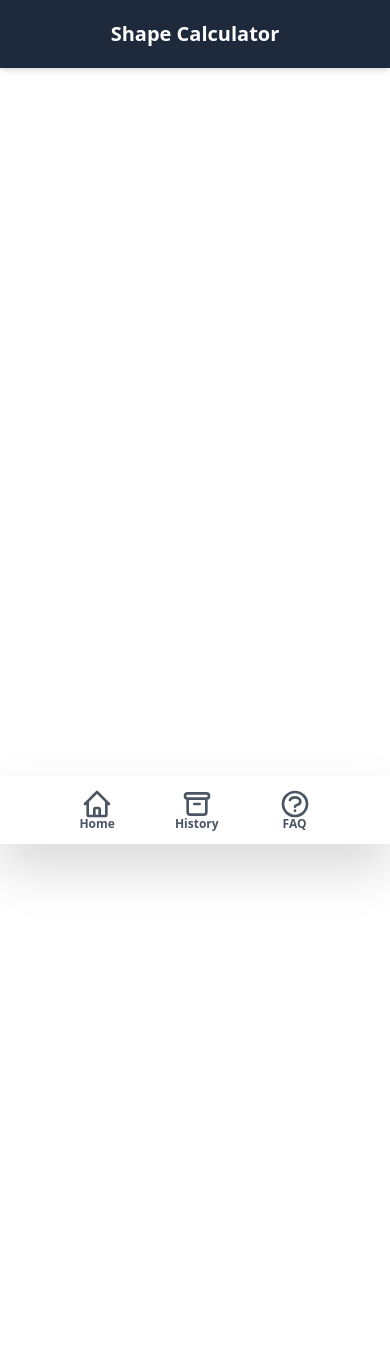
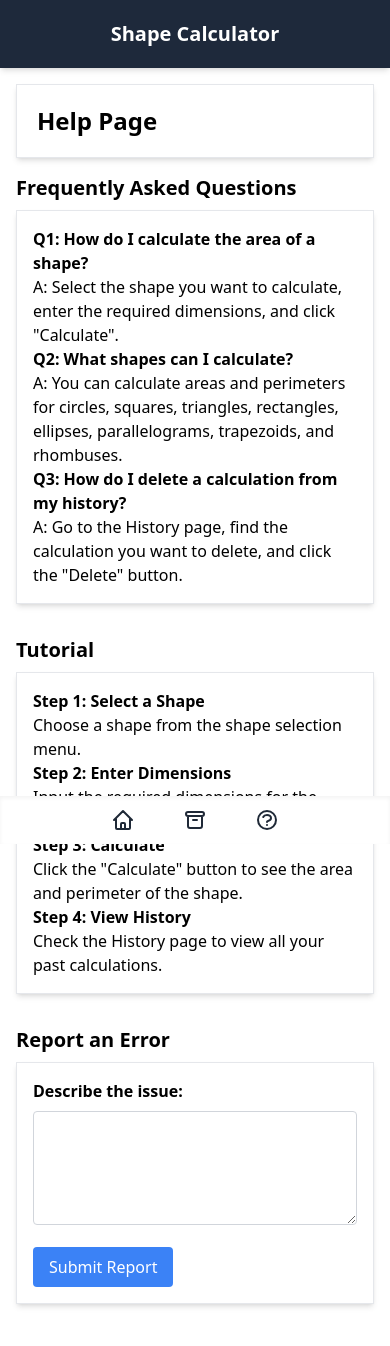
Before and after one commit to gelaws-hub/ta-rplbk, a React (Create React App) app: page /help in a window 390 px wide. Shown: the top 1346 px of the page. Before the commit the page ends 844 px from the top, so only its background shows below. Built offline with nearby package versions, Linux system fonts and the light colour scheme.

Commit message:
add help page

```diff
--- a/src/MainContainer.jsx
+++ b/src/MainContainer.jsx
@@ -12,6 +12,7 @@ import Parallelogram from "./Pages/Parallelogram";
 import Trapezoid from "./Pages/Trapezoid";
 import Rhombus from "./Pages/Rhombus";
 import HistoryPage from "./Pages/HistoryPage";
+import HelpPage from "./Pages/HelpPage";
 import Homepage from "./Pages/HomePage";
 
 const MainContainer = () => {
@@ -21,6 +22,7 @@ const MainContainer = () => {
       <Navbar />
       <Routes>
         <Route path="/" element={<Homepage />} />
+        <Route path="/help" element={<HelpPage />} />
         <Route path="/history" element={<HistoryPage />} />
         <Route path="/circle" element={<Circle />} />
         <Route path="/square" element={<Square />} />
--- /dev/null
+++ b/src/Pages/HelpPage.jsx
@@ -0,0 +1,92 @@
+import React, { useState } from "react";
+
+const HelpPage = () => {
+  const [errorMessage, setErrorMessage] = useState("");
+  const [reportSuccess, setReportSuccess] = useState("");
+
+  const handleReportError = (e) => {
+    e.preventDefault();
+    const errorReport = e.target.elements.errorReport.value;
+    const phoneNumber = "+6281312023307";
+    const whatsappUrl = `https://wa.me/${phoneNumber}?text=${encodeURIComponent(
+      `Error Report: ${errorReport}`
+    )}`;
+
+    window.open(whatsappUrl, "_blank");
+    setReportSuccess("Redirecting to WhatsApp...");
+    e.target.reset();
+  };
+
+  return (
+    <div className="container mx-auto p-4 mb-auto pb-20">
+      <h2 className="text-2xl font-bold mb-4 p-5 bg-white rounded-lg shadow-md border border-gray-200">
+        Help Page
+      </h2>
+
+      <div className="mb-8">
+        <h3 className="text-xl font-semibold mb-2">Frequently Asked Questions</h3>
+        <div className="bg-white rounded-lg shadow-md p-4 border border-gray-200">
+          <h4 className="font-bold">Q1: How do I calculate the area of a shape?</h4>
+          <p>A: Select the shape you want to calculate, enter the required dimensions, and click "Calculate".</p>
+
+          <h4 className="font-bold mt-4">Q2: What shapes can I calculate?</h4>
+          <p>A: You can calculate areas and perimeters for circles, squares, triangles, rectangles, ellipses, parallelograms, trapezoids, and rhombuses.</p>
+
+          <h4 className="font-bold mt-4">Q3: How do I delete a calculation from my history?</h4>
+          <p>A: Go to the History page, find the calculation you want to delete, and click the "Delete" button.</p>
+        </div>
+      </div>
+
+      <div className="mb-8">
+        <h3 className="text-xl font-semibold mb-2">Tutorial</h3>
+        <div className="bg-white rounded-lg shadow-md p-4 border border-gray-200">
+          <h4 className="font-bold">Step 1: Select a Shape</h4>
+          <p>Choose a shape from the shape selection menu.</p>
+
+          <h4 className="font-bold mt-4">Step 2: Enter Dimensions</h4>
+          <p>Input the required dimensions for the selected shape.</p>
+
+          <h4 className="font-bold mt-4">Step 3: Calculate</h4>
+          <p>Click the "Calculate" button to see the area and perimeter of the shape.</p>
+
+          <h4 className="font-bold mt-4">Step 4: View History</h4>
+          <p>Check the History page to view all your past calculations.</p>
+        </div>
+      </div>
+
+      <div className="mb-8">
+        <h3 className="text-xl font-semibold mb-2">Report an Error</h3>
+        <div className="bg-white rounded-lg shadow-md p-4 border border-gray-200">
+          {errorMessage && (
+            <div className="bg-red-100 border border-red-400 text-red-700 px-4 py-3 rounded relative mb-4">
+              <strong className="font-bold">{errorMessage}</strong>
+            </div>
+          )}
+          {reportSuccess && (
+            <div className="bg-green-100 border border-green-400 text-green-700 px-4 py-3 rounded relative mb-4">
+              <strong className="font-bold">{reportSuccess}</strong>
+            </div>
+          )}
+          <form onSubmit={handleReportError}>
+            <label htmlFor="errorReport" className="block font-bold mb-2">Describe the issue:</label>
+            <textarea
+              id="errorReport"
+              name="errorReport"
+              rows="4"
+              className="w-full p-2 border border-gray-300 rounded mb-4"
+              required
+            ></textarea>
+            <button
+              type="submit"
+              className="bg-blue-500 hover:bg-blue-600 text-white py-2 px-4 rounded"
+            >
+              Submit Report
+            </button>
+          </form>
+        </div>
+      </div>
+    </div>
+  );
+};
+
+export default HelpPage;
--- a/src/components/Navbar.jsx
+++ b/src/components/Navbar.jsx
@@ -29,28 +29,13 @@ const Navbar = () => {
     { name: "Trapezoid", to: "/trapezoid", icon: trapezoidIcon },
     { name: "Rhombus", to: "/rhombus", icon: rhombusIcon },
     { name: "History", to: "/history" },
-    { name: "FAQ", to: "/faq" },
+    { name: "Help", to: "/help" },
   ];
 
   const mobileLinks = [
-    {
-      name: "Home",
-      to: "/",
-      icon: <HiHome size={32} />,
-      outlineIcon: <HiOutlineHome size={32} />,
-    },
-    {
-      name: "History",
-      to: "/history",
-      icon: <HiArchive size={32} />,
-      outlineIcon: <HiOutlineArchive size={32} />,
-    },
-    {
-      name: "FAQ",
-      to: "/faq",
-      icon: <HiQuestionMarkCircle size={32} />,
-      outlineIcon: <HiOutlineQuestionMarkCircle size={32} />,
-    },
+    { name: "HomePage", to: "/", icon: <HiHome />, outlineIcon: <HiOutlineHome /> },
+    { name: "History", to: "/history", icon: <HiArchive />, outlineIcon: <HiOutlineArchive /> },
+    { name: "FAQ", to: "/faq", icon: <HiQuestionMarkCircle />, outlineIcon: <HiOutlineQuestionMarkCircle /> },
   ];
 
   const styleIsActive = (isActive) => {
@@ -61,68 +46,50 @@ const Navbar = () => {
 
   return (
     <>
-      <nav className="hidden md:h-auto md:p-4 md:flex md:flex-wrap bg-gray-800 md:text-white md:items-center md:gap-8 md:justify-between">
-        <div className="flex gap-1 overflow-auto font-normal flex-wrap">
-          {links.slice(0, -2).map((link) => (
+      <nav className="hidden md:h-auto md:p-4 md:flex bg-gray-800 md:text-white md:items-center md:gap-8 md:justify-between">
+        <div className="flex gap-1 overflow-auto font-semibold">
+          {links.slice(0, -1).map((link) => (
             <NavLink
               key={link.to}
               to={link.to}
               className={({ isActive }) => styleIsActive(isActive)}
             >
               {({ isActive }) => (
-                <div className="flex flex-row font-normal m-auto">
+                <div className="flex flex-row overflow font-semibold">
                   <img
                     src={link.icon}
                     alt={link.name}
-                    className={`h-6 ${isActive ? "" : "invert"} mr-2`}
+                    className={`h-6 ${isActive ? '' : 'invert'} mr-2`}
                   />
-                  <p>{link.name}</p>
+                  <p className="hidden">{link.name}</p>
                 </div>
               )}
             </NavLink>
           ))}
           <div className="flex-grow"></div>
         </div>
-        <div className="flex gap-1 overflow-auto font-normal">
-          {links.slice(-2).map((link) => (
-            <NavLink
-              key={link.to}
-              to={link.to}
-              className={({ isActive }) => styleIsActive(isActive)}
-            >
-              {link.name}
-            </NavLink>
-          ))}
+        <div className="flex gap-1 overflow-auto font-semibold">
+          <NavLink
+            to={links[links.length - 1].to}
+            className={({ isActive }) => styleIsActive(isActive)}
+          >
+            {links[links.length - 1].name}
+          </NavLink>
         </div>
       </nav>
 
       {/* For Mobile */}
       <nav
-        className="md:hidden bg-white text-gray-800 items-center font-semibold
-      justify-center flex fixed bottom-0 w-full z-50 py-2 px-3 gap-7 text-2xl sm:gap-9 drop-shadow-2xl"
+        className="shadow-inner md:hidden bg-white text-gray-800 items-center font-semibold
+      justify-center flex fixed bottom-0 w-full z-50 py-2 px-3 gap-4 text-2xl sm:gap-9"
       >
         {mobileLinks.map((link) => (
           <NavLink
             key={link.to}
             to={link.to}
-            className="flex flex-col items-center px-4 py-1 rounded-xl "
+            className="px-4 py-1 rounded-xl md:shadow-inner"
           >
-            {({ isActive }) => (
-              <>
-                {isActive ? (
-                  <span className="text-gray-800">{link.icon}</span>
-                ) : (
-                  <span className="text-gray-600">{link.outlineIcon}</span>
-                )}
-                <p
-                  className={`${
-                    isActive ? "text-gray-800" : "text-gray-600"
-                  } text-center -mt-1 scroll text-xs`}
-                >
-                  {link.name}
-                </p>
-              </>
-            )}
+            {({ isActive }) => (isActive ? link.icon : link.outlineIcon)}
           </NavLink>
         ))}
       </nav>
```
